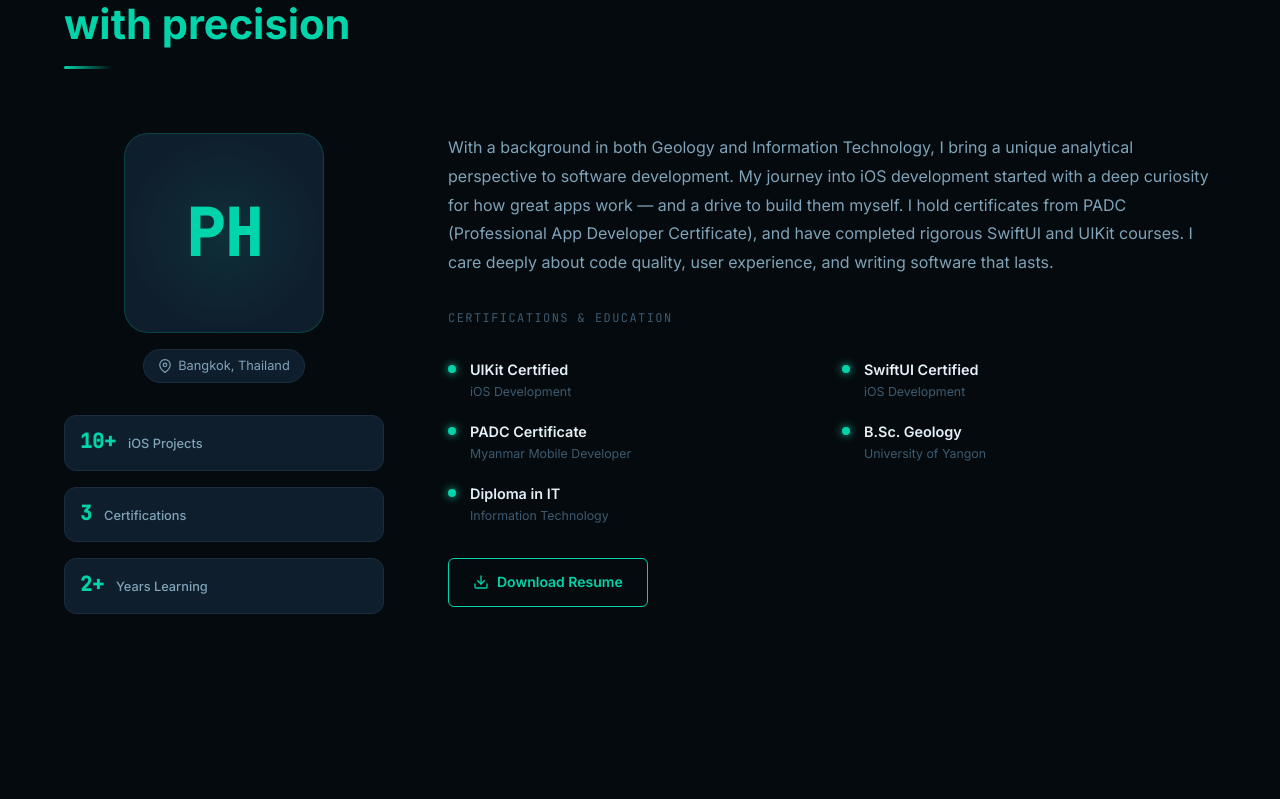
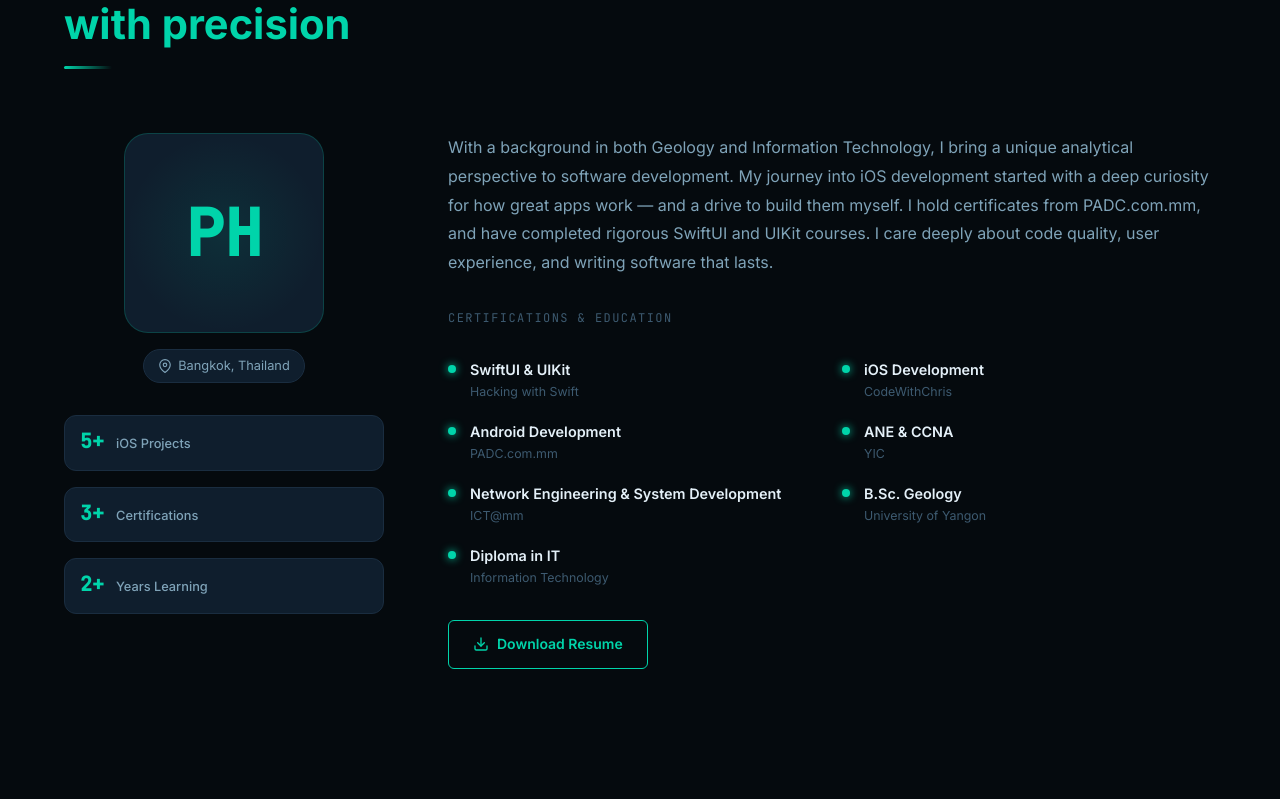
Before and after one commit to kiyotaka-kirito/kiyotaka-kirito.github.io, a React (Vite) app: page / in a window 1280 px wide. Shown: the part 981-1780 px from the top of the page. Built offline with nearby package versions, Linux system fonts and the light colour scheme.

Commit message:
update Screen

```diff
--- a/src/components/About/About.jsx
+++ b/src/components/About/About.jsx
@@ -83,9 +83,11 @@ export default function About() {
             <div className={styles.certsTitle}>Certifications & Education</div>
             <div className={styles.certs}>
               {[
-                { label: 'UIKit Certified', sub: 'iOS Development' },
-                { label: 'SwiftUI Certified', sub: 'iOS Development' },
-                { label: 'PADC Certificate', sub: 'Myanmar Mobile Developer' },
+                { label: 'SwiftUI & UIKit', sub: 'Hacking with Swift' },
+                { label: 'iOS Development', sub: 'CodeWithChris' },
+                { label: 'Android Development', sub: 'PADC.com.mm' },
+                { label: 'ANE & CCNA', sub: 'YIC' },
+                { label: 'Network Engineering & System Development', sub: 'ICT@mm' },
                 { label: 'B.Sc. Geology', sub: 'University of Yangon' },
                 { label: 'Diploma in IT', sub: 'Information Technology' },
               ].map((cert) => (
--- a/src/data/experience.js
+++ b/src/data/experience.js
@@ -23,13 +23,13 @@ export const timeline = [
   {
     id: 2,
     type: 'certificate',
-    role: 'SwiftUI & UIKit Certification',
-    company: 'Hacking with Swift',
+    role: 'iOS Development',
+    company: 'Hacking with Swift & CodeWithChris',
     location: 'Online',
     startDate: '2023',
-    endDate: '2024',
+    endDate: '2025',
     description: [
-      'Completed in-depth SwiftUI and UIKit certification courses.',
+      'Completed in-depth SwiftUI, UIKit, Networking & Database certification courses.',
       'Built multiple hands-on projects covering navigation, animations, data persistence, and networking.',
     ],
     current: false,
@@ -37,14 +37,14 @@ export const timeline = [
   {
     id: 3,
     type: 'certificate',
-    role: 'PADC Certified Developer',
-    company: 'Professional App Developer Certificate (PADC)',
+    role: 'Android Development',
+    company: 'PADC.com.mm',
     location: 'Myanmar',
     startDate: '2022',
     endDate: '2023',
     description: [
-      'Completed the PADC program — a rigorous industry-recognized certification for mobile developers in Myanmar.',
-      'Covered Swift fundamentals, design patterns, API integration, and app deployment.',
+      'Completed the PADC program — a rigorous industry-recognized certification for android developer in Myanmar.',
+      'Covered android fundamentals, design patterns, API integration, and app deployment.',
     ],
     current: false,
   },
--- a/src/data/personal.js
+++ b/src/data/personal.js
@@ -14,7 +14,7 @@ export const personal = {
   bioLong: `With a background in both Geology and Information Technology, I bring
   a unique analytical perspective to software development. My journey into iOS development
   started with a deep curiosity for how great apps work — and a drive to build them myself.
-  I hold certificates from PADC (Professional App Developer Certificate), and have completed
+  I hold certificates from PADC.com.mm, and have completed
   rigorous SwiftUI and UIKit courses. I care deeply about code quality, user experience,
   and writing software that lasts.`,
   location: 'Bangkok, Thailand',
@@ -22,8 +22,8 @@ export const personal = {
   cvPath: '/data/PaingHtet\'s Developer CV.pdf',
   avatar: null, // Set to an image path if you have one
   stats: [
-    { label: 'iOS Projects', value: '10+' },
-    { label: 'Certifications', value: '3' },
+    { label: 'iOS Projects', value: '5+' },
+    { label: 'Certifications', value: '3+' },
     { label: 'Years Learning', value: '2+' },
   ],
   social: [
```
